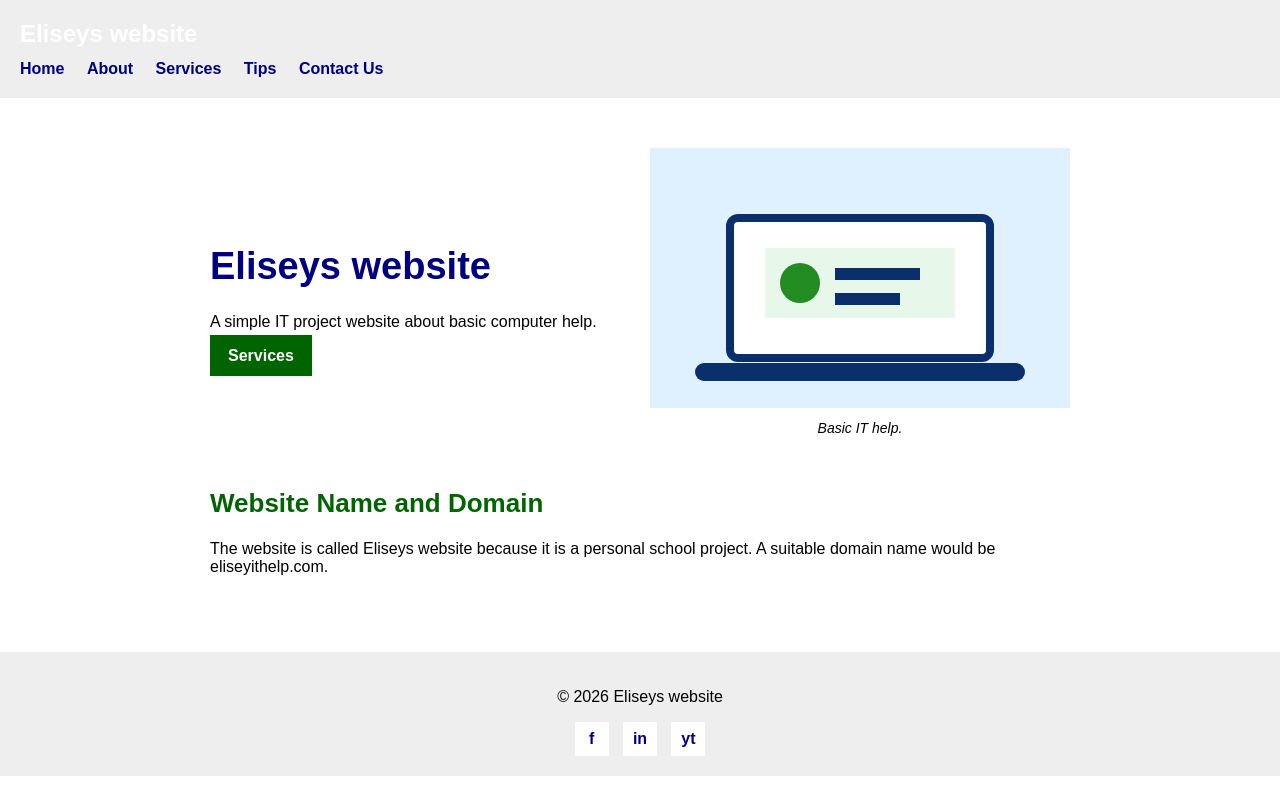
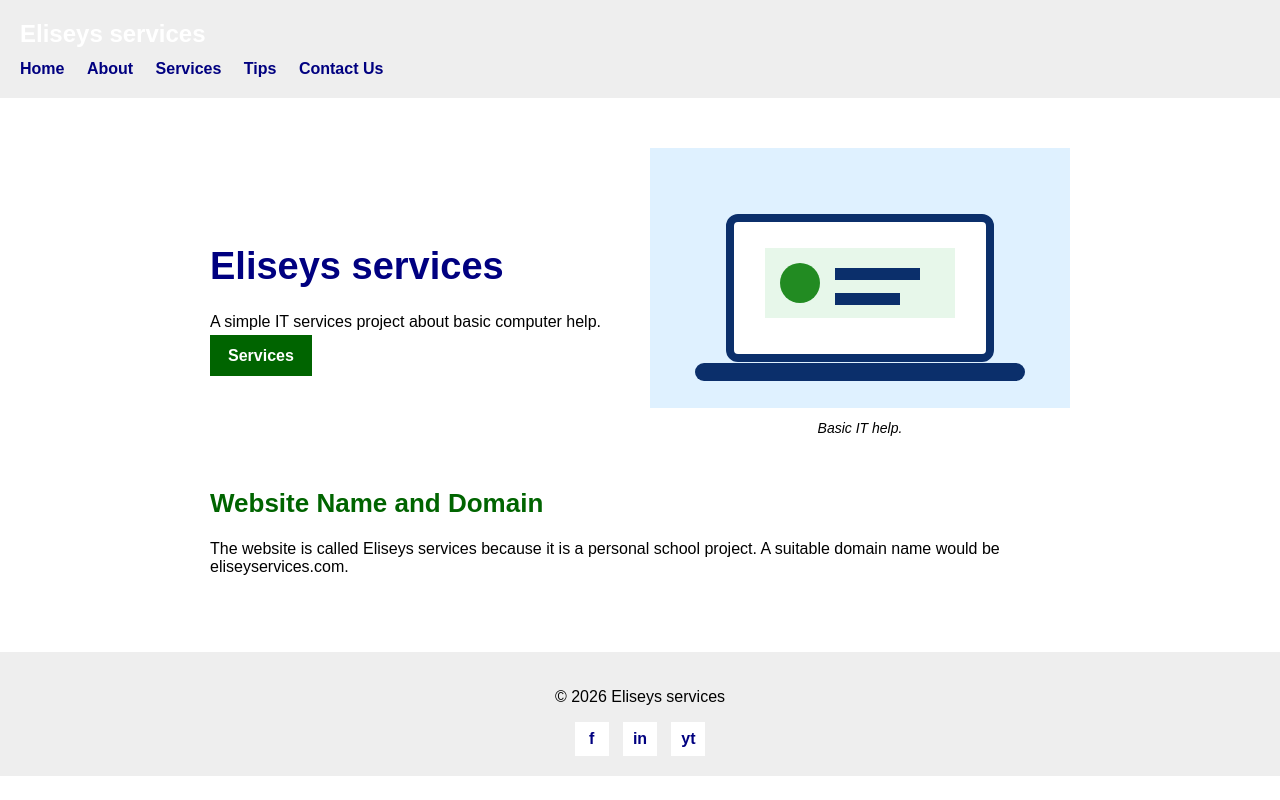
Before and after one commit to ICEDxEZ/it, a plain HTML site: page index.html in a window 1280 px wide. Drawn offline with Linux system fonts and the light colour scheme.

Commit message:
Rename site to Eliseys services

```diff
--- a/index.html
+++ b/index.html
@@ -3,15 +3,15 @@
 <head>
   <meta charset="UTF-8">
   <meta name="viewport" content="width=device-width, initial-scale=1.0">
-  <meta name="description" content="Eliseys website for an IT help desk project.">
+  <meta name="description" content="Eliseys services for an IT help desk project.">
   <meta name="keywords" content="IT, help desk, computer support, Elisey">
   <meta name="author" content="Elisey">
-  <title>Eliseys Website - Home</title>
+  <title>Eliseys Services - Home</title>
   <link rel="stylesheet" href="style.css">
 </head>
 <body>
   <header>
-    <div class="brand">Eliseys website</div>
+    <div class="brand">Eliseys services</div>
     <nav>
       <a href="index.html">Home</a>
       <a href="about.html">About</a>
@@ -24,8 +24,8 @@
   <main>
     <div class="hero">
       <div>
-        <h1>Eliseys website</h1>
-        <p>A simple IT project website about basic computer help.</p>
+        <h1>Eliseys services</h1>
+        <p>A simple IT services project about basic computer help.</p>
         <a class="button" href="services.html">Services</a>
       </div>
       <figure>
@@ -36,12 +36,12 @@
 
     <div class="section" id="website-name">
       <h2>Website Name and Domain</h2>
-      <p>The website is called Eliseys website because it is a personal school project. A suitable domain name would be eliseyithelp.com.</p>
+      <p>The website is called Eliseys services because it is a personal school project. A suitable domain name would be eliseyservices.com.</p>
     </div>
   </main>
 
   <footer>
-    <p>&copy; 2026 Eliseys website</p>
+    <p>&copy; 2026 Eliseys services</p>
     <div class="social-links">
       <a href="https://www.facebook.com" class="social">f</a>
       <a href="https://www.instagram.com" class="social">in</a>
```
Also changed, not shown: about.html (+4 -4 lines), contact.html (+4 -4 lines), services.html (+4 -4 lines), tips.html (+4 -4 lines).
